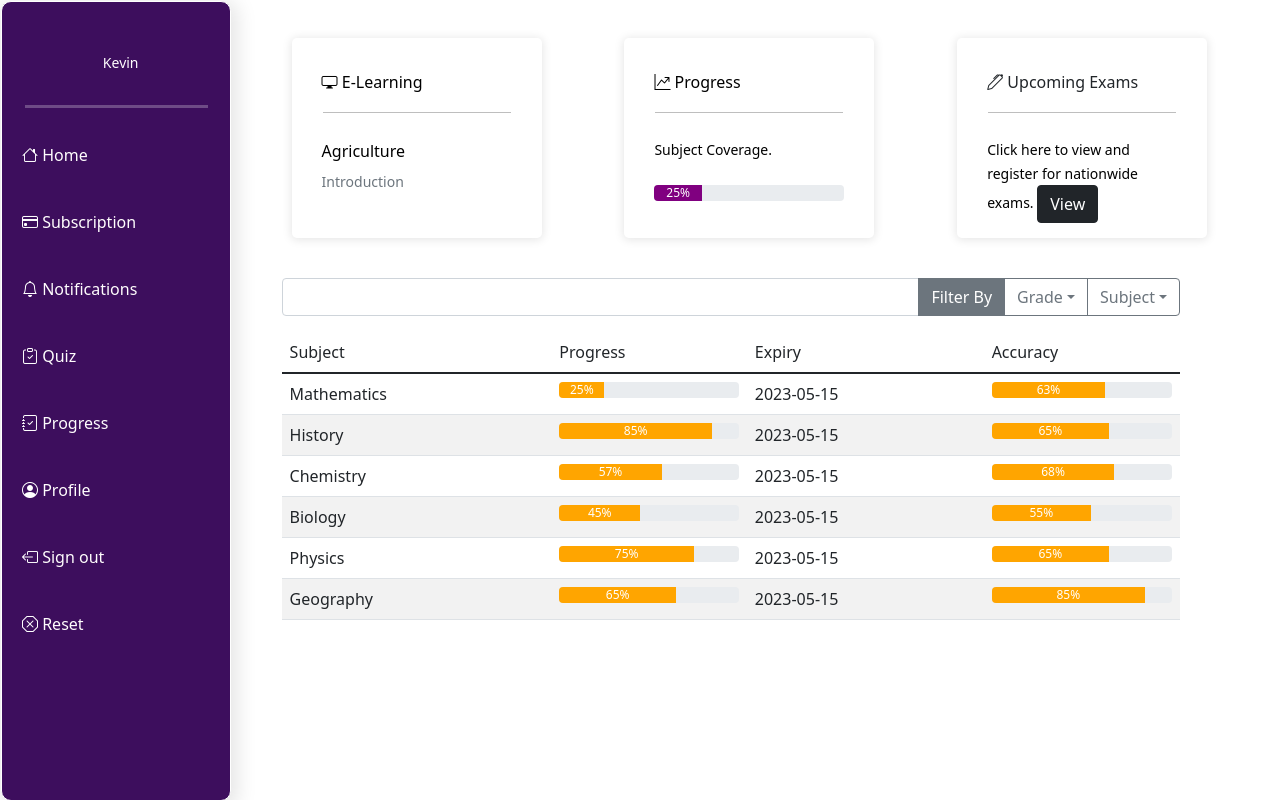
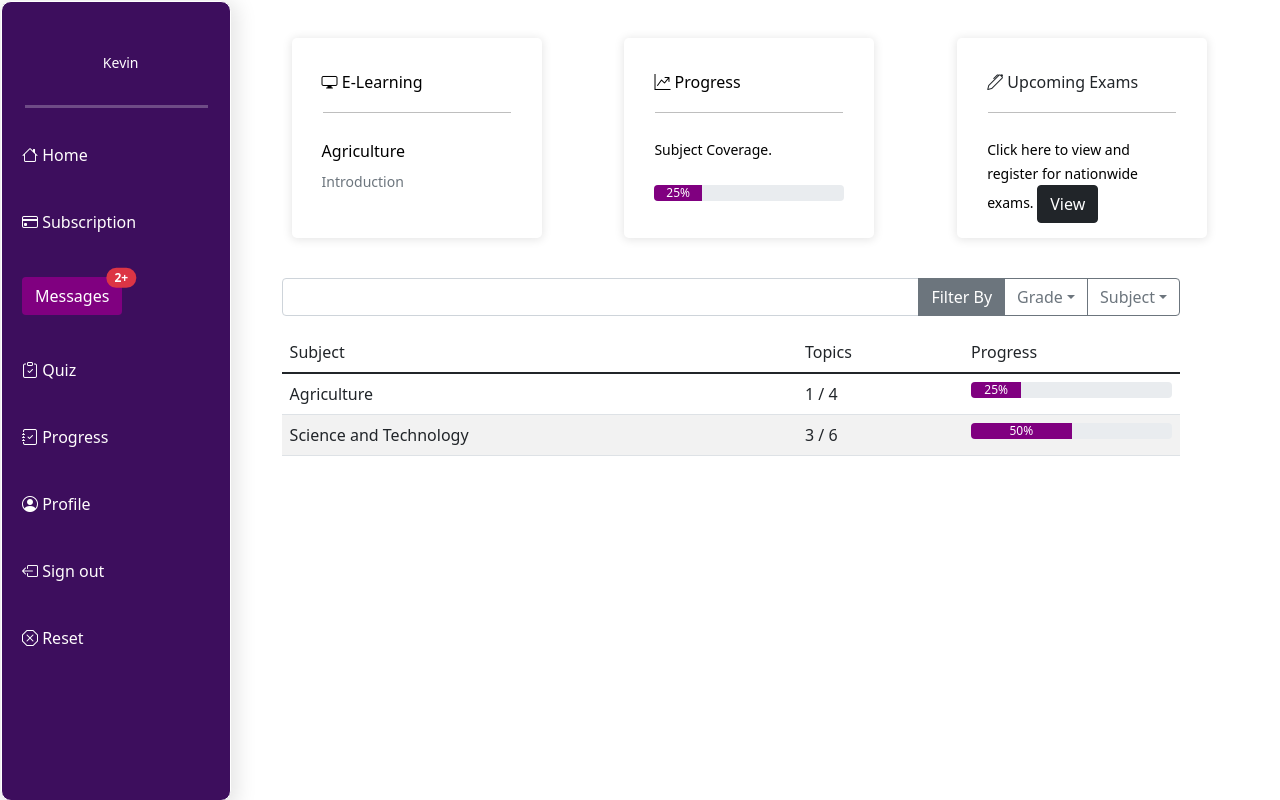
Before and after one commit to kamcho/AILearner, a Django app: page / in a window 1280 px wide. Run offline with Django 4.2, Linux system fonts and the light colour scheme; a user stored in the database is signed in; data comes from the database, SQL or seed files in the repository; both versions use the stored data as it was after the commit; parts of the project's set-up code (start-up, migrations or seed data) failed here and were passed over; some libraries are stand-ins or nearby versions.

Commit message:
fixe progress

```diff
--- a/PSAAI/SubjectList/templates/SubjectList/academia.html
+++ b/PSAAI/SubjectList/templates/SubjectList/academia.html
@@ -7,8 +7,8 @@
 <div class="container">
 
 
-    <form method="post">
-    {% csrf_token %}
+    <form method="">
+
         <br>
 
         <p id="error" class="alert alert-info" style="display:none;color:green">7 subject limit reached</p>
--- a/PSAAI/Subscription/urls.py
+++ b/PSAAI/Subscription/urls.py
@@ -1,6 +1,6 @@
 from django.urls import path
 from .views import *
-
+from . import views
 
 urlpatterns = [
 
--- a/PSAAI/Users/models.py
+++ b/PSAAI/Users/models.py
@@ -14,7 +14,7 @@ from django.contrib.auth.models import (
 
 
 class MyUserManager(BaseUserManager):
-    def create_user(self,email,role, password=None):
+    def create_user(self,email,role,uuid=uuid ,password=None):
         """
         Creates and saves a User with the given email, date of
         birth and password.
@@ -25,6 +25,7 @@ class MyUserManager(BaseUserManager):
 
             email=email,
             role=role,
+            uuid=uuid
 
 
 
@@ -34,7 +35,7 @@ class MyUserManager(BaseUserManager):
         user.save(using=self._db)
         return user
 
-    def create_superuser(self, role, email, password=None):
+    def create_superuser(self, role, uuid, email, password=None):
         """
         Creates and saves a superuser with the given email, date of
         birth and password.
@@ -43,7 +44,7 @@ class MyUserManager(BaseUserManager):
 
             email=email,
             role=role,
-
+            uuid=uuid,
             password=password,
 
         )
@@ -54,21 +55,20 @@ class MyUserManager(BaseUserManager):
 
 class MyUser(AbstractBaseUser):
     class Role(models.TextChoices):
-        Student="Student"
-        Teacher="Teacher"
-        ADMIN="ADMINISTRATOR"
-    base_role=Role.ADMIN
+        Student = "Student"
+        Teacher = "Teacher"
+        ADMIN = "ADMINISTRATOR"
+        Guardian = 'Guardian'
+        Supervisor = "Supervisor"
 
+    base_role = Role.Student
     email = models.EmailField(unique=True)
-    role=models.CharField(max_length=15,choices=Role.choices,default=Role.ADMIN)
+    uuid = models.CharField(max_length=100, default=str(uuid.uuid4))
+    role = models.CharField(max_length=15, choices=Role.choices, default=base_role)
     is_active = models.BooleanField(default=True)
     is_admin = models.BooleanField(default=True)
-
-
     objects = MyUserManager()
-
     USERNAME_FIELD = 'email'
-    # required_field_name=['role']
 
 
     def __str__(self):
@@ -91,36 +91,66 @@ class MyUser(AbstractBaseUser):
         return self.is_admin
 
 
-# EMPLOYER MANAGER
 class TeacherManager(BaseUserManager):
     def get_queryset(self,*args,**kwargs):
-        result=super().get_queryset(*args,**kwargs)
+        result = super().get_queryset(*args,**kwargs)
         return result.filter(role=MyUser.Role.Teacher)
+
+
 class Teacher(MyUser):
     base_role = MyUser.Role.Teacher
-    teacher=TeacherManager()
+    teacher = TeacherManager()
+
     class Meta:
-        proxy=True
+        proxy = True
 
-# EXPERT MANAGER
+
 class StudentManager(BaseUserManager):
     def get_queryset(self, *args, **kwargs):
         result = super().get_queryset(*args, **kwargs)
         return result.filter(role=MyUser.Role.Student)
 
+
 class Student(MyUser):
     base_role = MyUser.Role.Student
-    #
     student = StudentManager()
 
     class Meta:
         proxy = True
 
 
+class GuardianManager(BaseUserManager):
+    def get_queryset(self, *args, **kwargs):
+        result = super().get_queryset(*args, **kwargs)
+        return result.filter(role=MyUser.Role.Guardian)
+
+
+class Guardian(MyUser):
+    base_role = MyUser.Role.Guardian
+    guardian = GuardianManager()
+
+    class Meta:
+        proxy = True
+
+
+class SupervisorManager(BaseUserManager):
+    def get_queryset(self, *args, **kwargs):
+        result = super().get_queryset(*args, **kwargs)
+        return result.filter(role=MyUser.Role.Supervisor)
+
+
+class Supervisor(MyUser):
+    base_role = MyUser.Role.Supervisor
+    student = SupervisorManager()
+
+    class Meta:
+        proxy = True
+
 
 class PersonalProfile(models.Model):
     user = models.OneToOneField(MyUser, on_delete=models.CASCADE)
     f_name = models.CharField(max_length=30, default='F_NAME')
+    ref_id = models.CharField(max_length=100, blank=True)
     l_name = models.CharField(max_length=30, default='M_NAME')
     surname = models.CharField(max_length=30, default='SURNAME',blank=True)
     gender = models.CharField(max_length=10,default="FEMALE",blank=True)
--- a/PSAAI/Users/static/Users/styles.css
+++ b/PSAAI/Users/static/Users/styles.css
@@ -321,3 +321,11 @@ tr:nth-child(even) {
 .payment-option button{
     width:100%
 }
+
+
+/* FOR PROFILE */
+
+.subject-list{
+    display:grid;
+    grid-template-columns:auto auto auto;
+}
--- a/PSAAI/Users/templates/Users/base.html
+++ b/PSAAI/Users/templates/Users/base.html
@@ -41,9 +41,18 @@
        <li>
               <a class="nav-link" href="{% url 'subscription' %}"><i class="bi bi-credit-card" style="color:white;"> </i>Subscription</a>
           </li>
+
        <li>
-              <a class="nav-link" href="{% url 'notifications' %}"><i class="bi bi-bell" style="color:white;"> </i>Notifications</a>
-          </li>
+           <a class="nav-link" href="{% url 'notifications' %}">
+            <button  style="background-color:purple;color:white;" class="btn  position-relative">
+              Messages
+              <span class="position-absolute top-0 start-100 translate-middle badge rounded-pill bg-danger">
+                {{ messages.count }}+
+                <span class="visually-hidden">unread messages</span>
+              </span>
+            </button>
+           </a>
+       </li>
        <li>
               <a class="nav-link" href="{% url 'exams' %}"><i class="bi bi-clipboard-check" style="color:white;"> </i>Quiz</a>
           </li>
--- a/PSAAI/Users/templates/Users/home.html
+++ b/PSAAI/Users/templates/Users/home.html
@@ -1,5 +1,5 @@
 {% extends 'Users/base.html' %}
-{% load crispy_forms_tags %}
+{% load custom_filters %}
 
 {% block content %}
 
@@ -104,97 +104,26 @@
         <thead>
           <tr>
             <th>Subject</th>
+            <th>Topics</th>
             <th>Progress</th>
-            <th>Expiry</th>
-            <th>Accuracy</th>
+
+
           </tr>
         </thead>
         <tbody>
+        {% for subject in subjects %}
           <tr>
-            <td>Mathematics</td>
+            <td>{{ subject.subject__name }}</td>
+            <td>{{ subject.topic_count }} / {{ subject.subject__topics }}</td>
+
             <td>
               <div class="progress">
-                <div class="progress-bar"  role="progressbar" style="width: 25%;background-color: orange;" aria-valuenow="25" aria-valuemin="0" aria-valuemax="100">25%</div>
-              </div>
-          </td>
-            <td>2023-05-15</td>
-            <td>
-              <div class="progress">
-                <div class="progress-bar"  role="progressbar" style="width: 63%;background-color: orange;" aria-valuenow="63" aria-valuemin="0" aria-valuemax="100">63%</div>
+                <div class="progress-bar"  role="progressbar" style="width: {{ subject.topic_count|divide:subject.subject__topics }}%;background-color: purple;" aria-valuenow="63" aria-valuemin="0" aria-valuemax="100">{{ subject.topic_count|divide:subject.subject__topics }}%</div>
               </div>
             </td>
+
           </tr>
-          <tr>
-            <td>History</td>
-            <td>
-              <div class="progress">
-                <div class="progress-bar"  role="progressbar" style="width: 85%;background-color: orange;" aria-valuenow="85" aria-valuemin="0" aria-valuemax="100">85%</div>
-              </div>
-          </td>
-            <td>2023-05-15</td>
-            <td>
-              <div class="progress">
-                <div class="progress-bar"  role="progressbar" style="width: 65%;background-color: orange;" aria-valuenow="65" aria-valuemin="0" aria-valuemax="100">65%</div>
-              </div>
-            </td>
-          </tr>
-          <tr>
-            <td>Chemistry</td>
-            <td>
-              <div class="progress">
-                <div class="progress-bar"  role="progressbar" style="width: 57%;background-color: orange;" aria-valuenow="25" aria-valuemin="0" aria-valuemax="100">57%</div>
-              </div>
-          </td>
-            <td>2023-05-15</td>
-            <td>
-              <div class="progress">
-                <div class="progress-bar"  role="progressbar" style="width: 68%;background-color: orange;" aria-valuenow="68" aria-valuemin="0" aria-valuemax="100">68%</div>
-              </div>
-            </td>
-          </tr>
-          <tr>
-            <td>Biology</td>
-            <td>
-              <div class="progress">
-                <div class="progress-bar"  role="progressbar" style="width: 45%;background-color: orange;" aria-valuenow="45" aria-valuemin="0" aria-valuemax="100">45%</div>
-              </div>
-          </td>
-            <td>2023-05-15</td>
-            <td>
-              <div class="progress">
-                <div class="progress-bar"  role="progressbar" style="width: 55%;background-color: orange;" aria-valuenow="55" aria-valuemin="0" aria-valuemax="100">55%</div>
-              </div>
-            </td>
-          </tr>
-          <tr>
-            <td>Physics</td>
-            <td>
-              <div class="progress">
-                <div class="progress-bar"  role="progressbar" style="width: 75%;background-color: orange;" aria-valuenow="75" aria-valuemin="0" aria-valuemax="100">75%</div>
-              </div>
-          </td>
-            <td>2023-05-15</td>
-            <td>
-              <div class="progress">
-                <div class="progress-bar"  role="progressbar" style="width: 65%;background-color: orange;" aria-valuenow="65" aria-valuemin="0" aria-valuemax="100">65%</div>
-              </div>
-            </td>
-          </tr>
-          <tr>
-            <td>Geography</td>
-            <td>
-              <div class="progress">
-                <div class="progress-bar"  role="progressbar" style="width: 65%;background-color: orange;" aria-valuenow="25" aria-valuemin="0" aria-valuemax="100">65%</div>
-              </div>
-          </td>
-            <td>2023-05-15</td>
-            <td>
-              <div class="progress">
-                <div class="progress-bar"  role="progressbar" style="width: 85%;background-color: orange;" aria-valuenow="65" aria-valuemin="0" aria-valuemax="100">85%</div>
-              </div>
-            </td>
-          </tr>
-          <!-- Add more rows as needed -->
+         {% endfor %}
         </tbody>
       </table>
 
--- a/PSAAI/Users/views.py
+++ b/PSAAI/Users/views.py
@@ -1,11 +1,12 @@
 from django.contrib.messages.views import SuccessMessageMixin
+from django.db.models import Count
 from django.shortcuts import render, redirect
 
 # Create your views here.
 from django.urls import reverse
 from django.views.generic import CreateView, DetailView, TemplateView
 
-from SubjectList.models import MySubjects, Progress
+from SubjectList.models import MySubjects, Progress, Notifications
 from Users.forms import UserRegisterForm
 from Users.models import PersonalProfile
 
@@ -55,6 +56,14 @@ class Home(TemplateView):
     def get_context_data(self, **kwargs):
         context = super(Home, self).get_context_data(**kwargs)
         last_subject = Progress.objects.filter(user=self.request.user).last()
+        subject = Progress.objects.filter(user=self.request.user, subject__isnull=False).values('subject__name','subject__topics',
+                                                                                                'subject__topics').annotate(
+            topic_count=Count('topic', distinct=True))
+        count = Progress.objects.filter()
+
+        context['subjects'] = subject
         context['last_subject'] = last_subject
+        unread = Notifications.objects.filter(user=self.request.user, read='False')
+        context['messages'] = unread
 
         return context
```
Also changed, not shown: PSAAI/SubjectList/views.py (+0 -21 lines), PSAAI/Subscription/templates/Subscription/card.html (+12 -5 lines), PSAAI/Subscription/views.py (+10 -0 lines), PSAAI/Users/templates/Users/profile.html (+7 -9 lines), PSAAI/SubjectList/migrations/0028_alter_notifications_uuid.py (added), PSAAI/SubjectList/migrations/0029_alter_notifications_uuid.py (added), PSAAI/Subscription/migrations/0002_stripecardpayments.py (added), PSAAI/Users/migrations/0004_guardian_supervisor_alter_myuser_role.py (added), PSAAI/Users/migrations/0005_personalprofile_ref_id.py (added), PSAAI/db.sqlite3.
